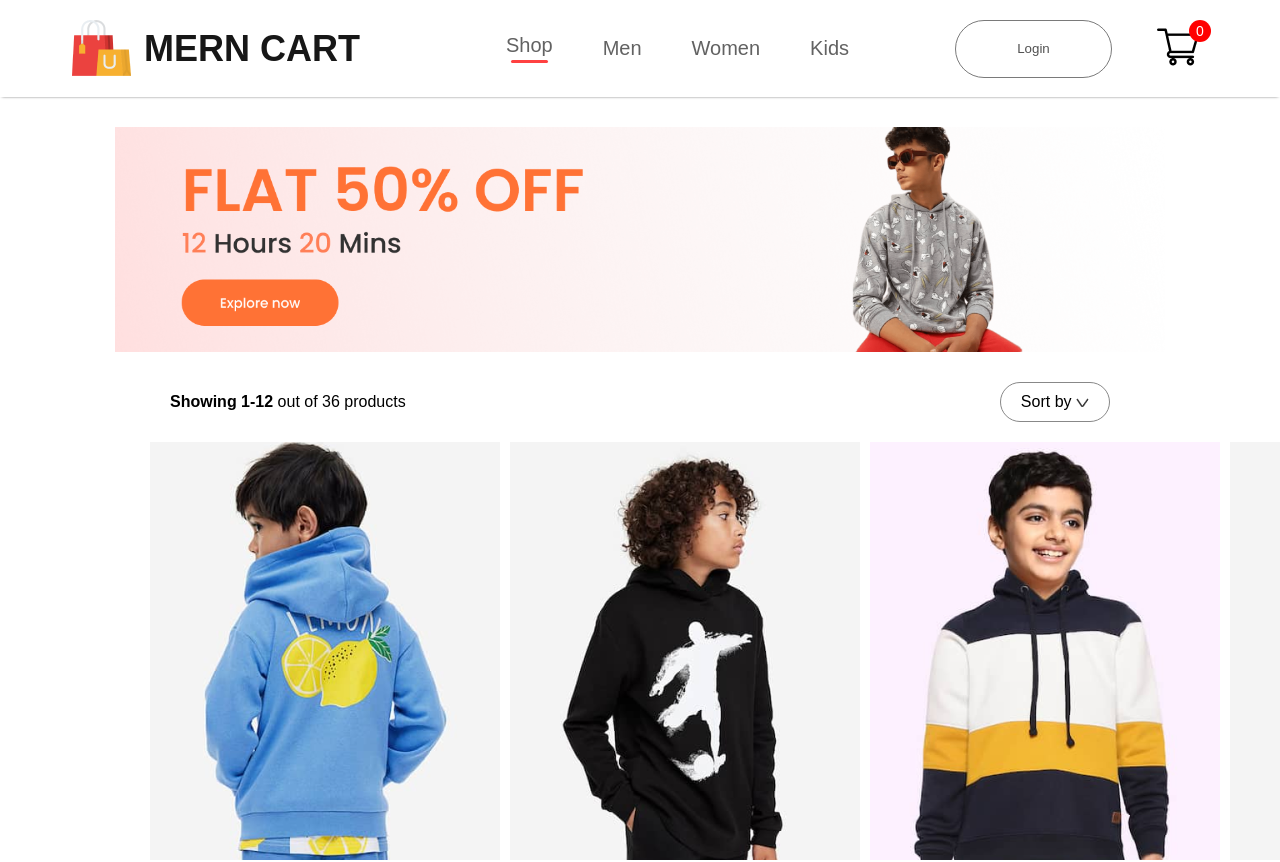
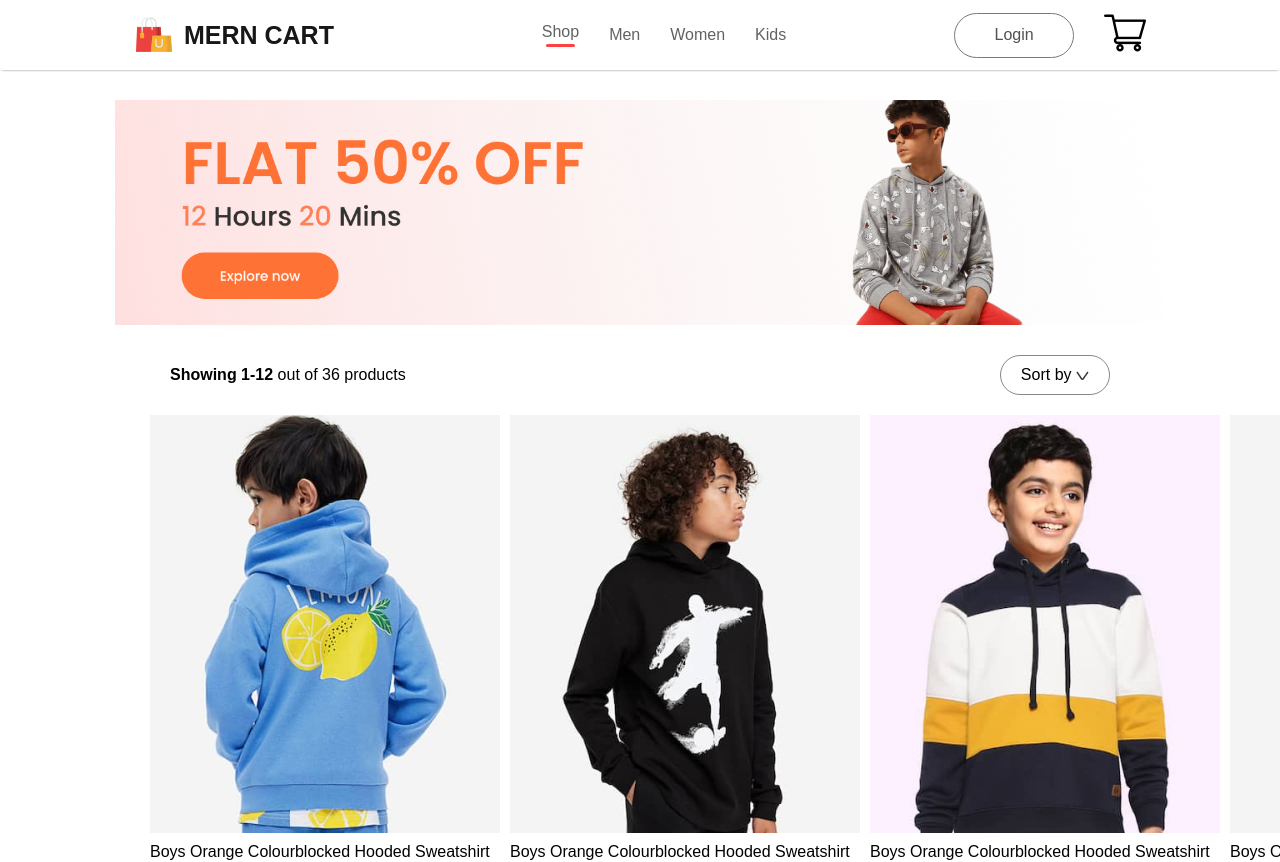
Before and after one commit to PraneethBunny123/MERN-Cart, a React (Vite) app in the folder frontend/: page /kids in a window 1280 px wide. Shown: the top 862 px of the page. Built offline with nearby package versions, Linux system fonts and the light colour scheme.

Commit message:
added styles for 1280px screen sizes for Navbar

```diff
--- a/frontend/src/components/Navbar/Navbar.css
+++ b/frontend/src/components/Navbar/Navbar.css
@@ -85,3 +85,34 @@
     background: red;
     color: white;
 }
+
+/* making responsive */
+
+@media(max-width: 1280px) {
+    .navbar {
+        padding: 12px 50px;
+    }
+    .nav-logo img {
+        width: 40px;
+    }
+    .nav-logo p {
+        font-size: 25px;
+    }
+    .nav-menu {
+        gap: 30px;
+        font-size: 16px;
+    }
+    .nav-login-cart {
+        gap: 30px;
+    }
+    .nav-login-cart button {
+        width: 120px;
+        height: 45px;
+        font-size: 16px;
+    }
+
+    .nav-cart-count {
+        margin-left: -40px;
+        font-size: 12px;
+    }
+}
--- a/frontend/src/components/Navbar/Navbar.jsx
+++ b/frontend/src/components/Navbar/Navbar.jsx
@@ -59,7 +59,7 @@ export default function Navbar() {
                 <Link to="/cart">
                     <img src={cart_icon} alt=''/>
                 </Link>
-                <div className='nav-cart-count'>{getTotalCartItems()}</div>
+                {getTotalCartItems() > 0 && <div className='nav-cart-count'>{getTotalCartItems()}</div>}
             </div>
         </div>
     )
```
